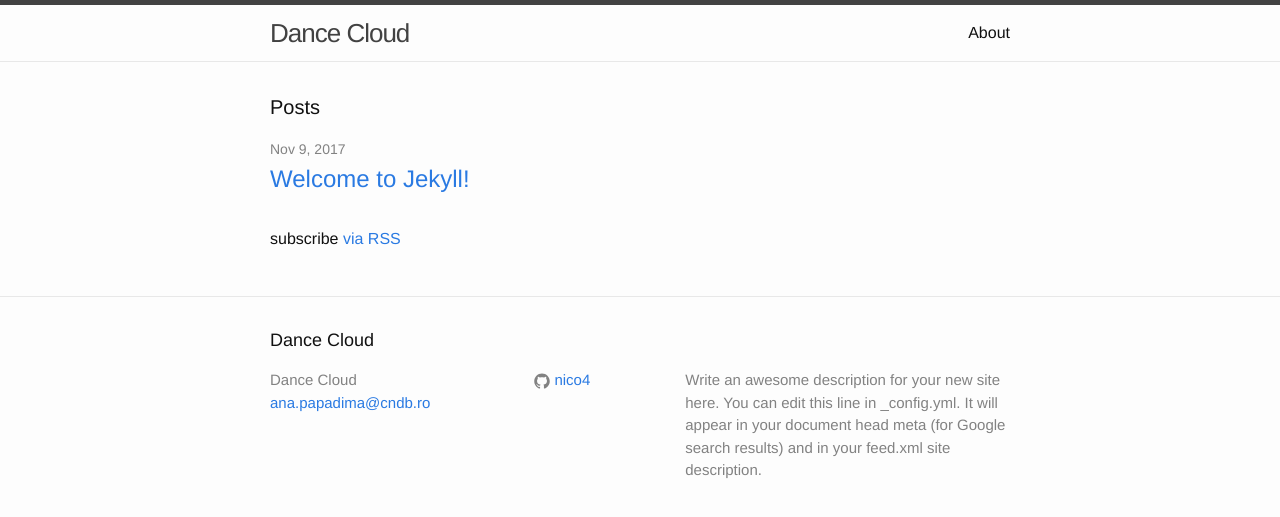
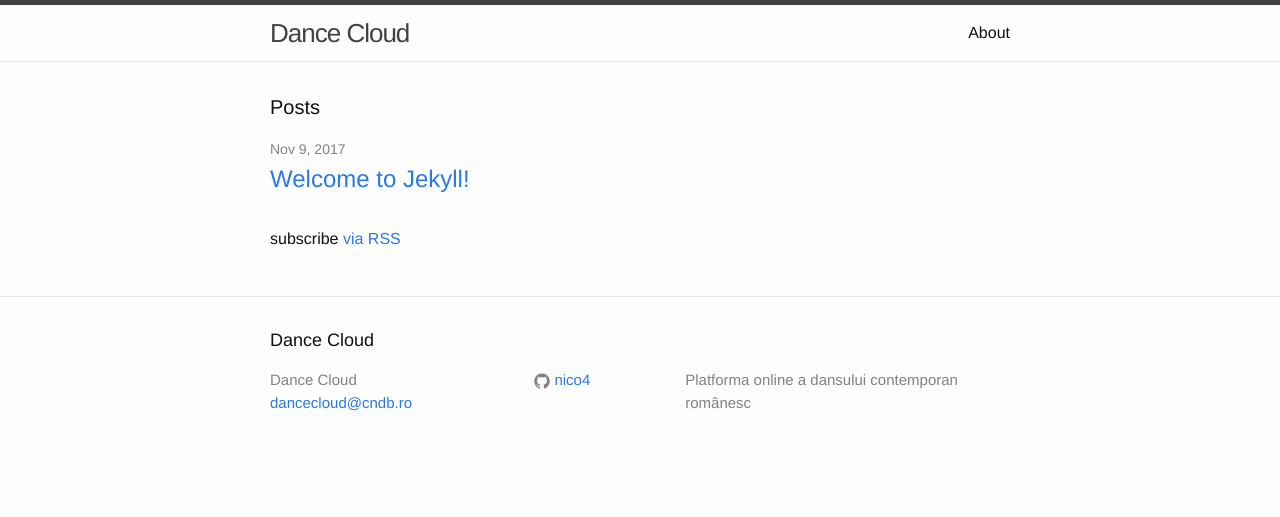
Before and after one commit to the-human-interface/dance-cloud, a Jekyll site: the page built from index.html, in a window 1280 px wide. Shown: the top 517 px of the page. Built offline with Jekyll 4.4.1, drawn with Linux system fonts in a browser that asks for light colours.

Commit message:
change description and email address

```diff
--- a/_config.yml
+++ b/_config.yml
@@ -7,11 +7,9 @@
 
 # Site settings
 title: Dance Cloud
-email: ana.papadima@cndb.ro
+email: dancecloud@cndb.ro
 description: > # this means to ignore newlines until "baseurl:"
-  Write an awesome description for your new site here. You can edit this
-  line in _config.yml. It will appear in your document head meta (for
-  Google search results) and in your feed.xml site description.
+  Platforma online a dansului contemporan românesc
 baseurl: "" # the subpath of your site, e.g. /blog
 url: "https://dancecloud.ro" # the base hostname & protocol for your site
 github_username:  nico4
```
